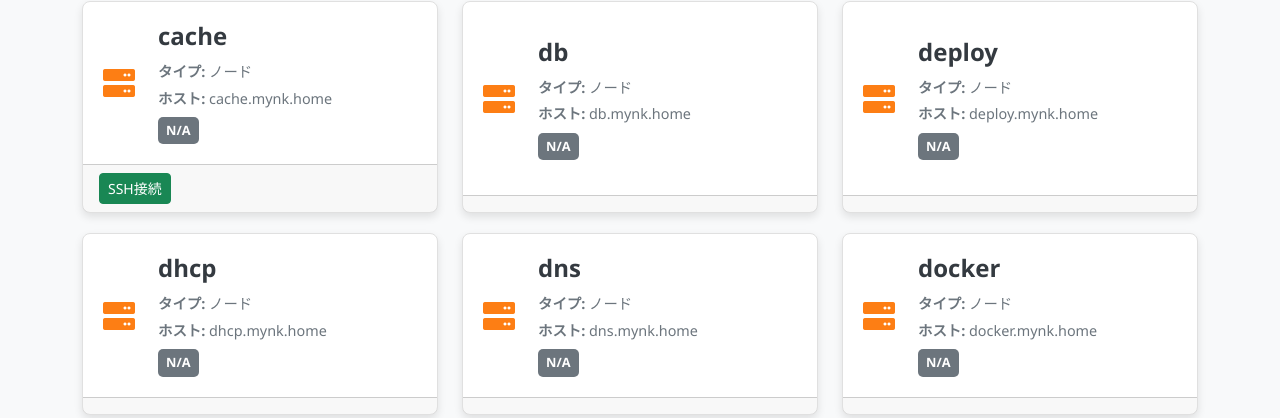
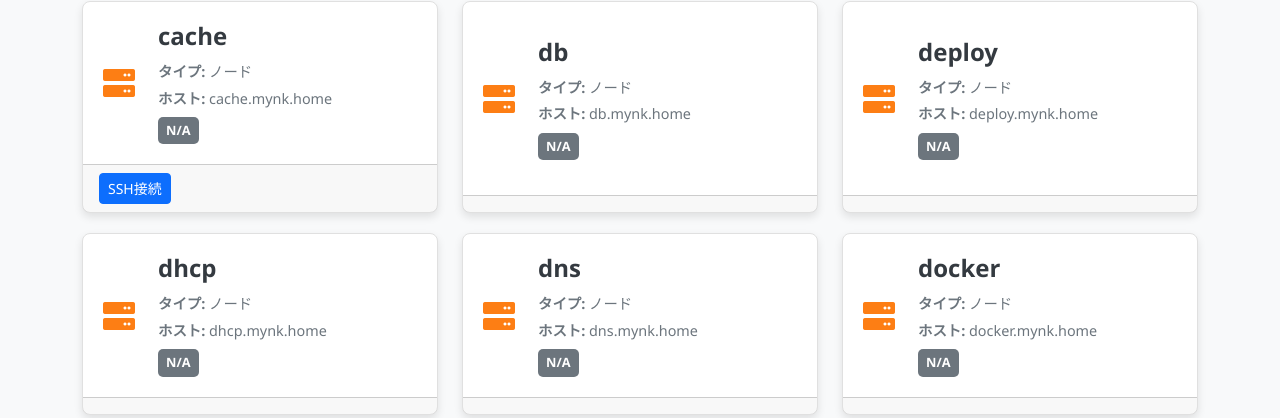
Before and after one commit to nekoy3/ServerDeck, a Flask app: page / in a window 1280 px wide. Shown: the part 358-776 px from the top of the page. Run offline with Flask 3, Linux system fonts and the light colour scheme; the visitor is signed in with stand-in values (Sample User, id 1); some libraries are stand-ins or nearby versions.

Commit message:
SSH接続ボタンの色を青色に修正
- SSH接続ボタンをbtn-successからbtn-primaryに変更
- ボタンの色分けを適切化：設定(緑)、SSH接続(青)、削除(赤)、維持(グレー)

```diff
--- a/templates/index.html
+++ b/templates/index.html
@@ -102,7 +102,7 @@
                         <button class="btn btn-sm btn-secondary cancel-delete-btn" data-id="{{ server.id }}">維持</button>
                         {% else %}
                             {% if server.type in ['node', 'virtual_machine', 'network_device', 'kvm'] and server.username %}
-                            <a href="{{ url_for('ssh_terminal', server_id=server.id) }}" class="btn btn-sm btn-success">SSH接続</a>
+                            <a href="{{ url_for('ssh_terminal', server_id=server.id) }}" class="btn btn-sm btn-primary">SSH接続</a>
                             {% endif %}
                         {% endif %}
                     </div>
```
